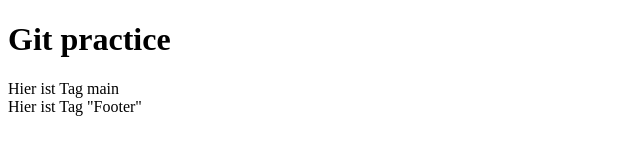
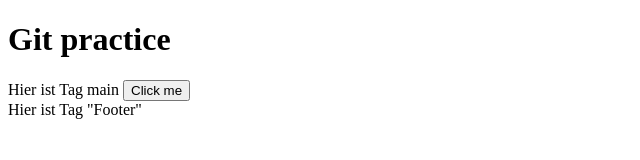
Before and after one commit to OlgaSperrow/git-practice, a plain HTML site: page index.html in a window 1280 px wide. Shown: the whole page, without its empty margins (0-640 px from the left). Drawn offline with Linux system fonts and the light colour scheme.

Commit message:
merge branch feature/buttons

```diff
--- a/index.html
+++ b/index.html
@@ -7,7 +7,10 @@
 </head>
 <body>
     <h1>Git practice</h1>
-    <main> Hier ist Tag main</main>
+    <main> Hier ist Tag main
+
+        <button> Click me </button>
+    </main>
 
 
     <footer> Hier ist Tag "Footer"</footer>
```
